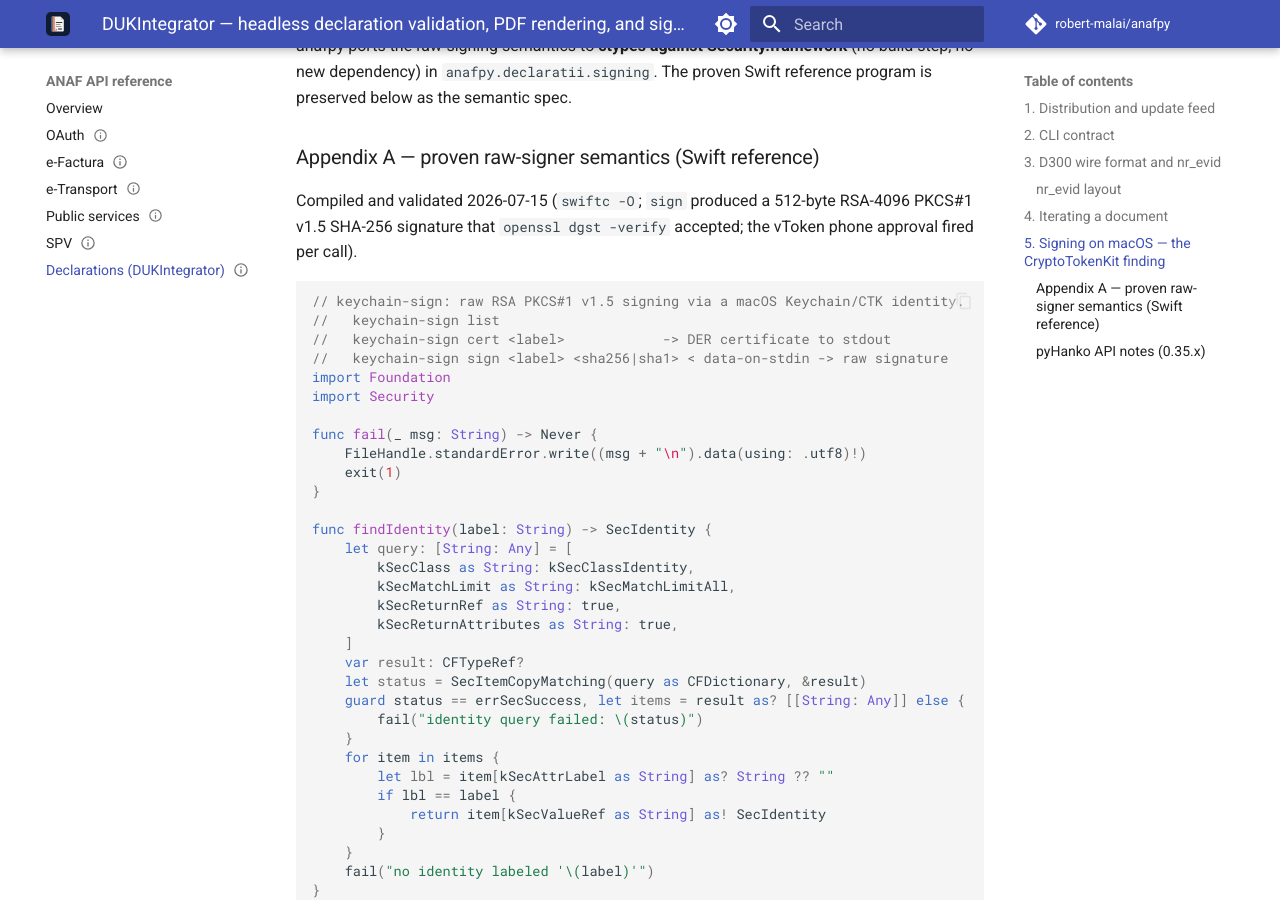
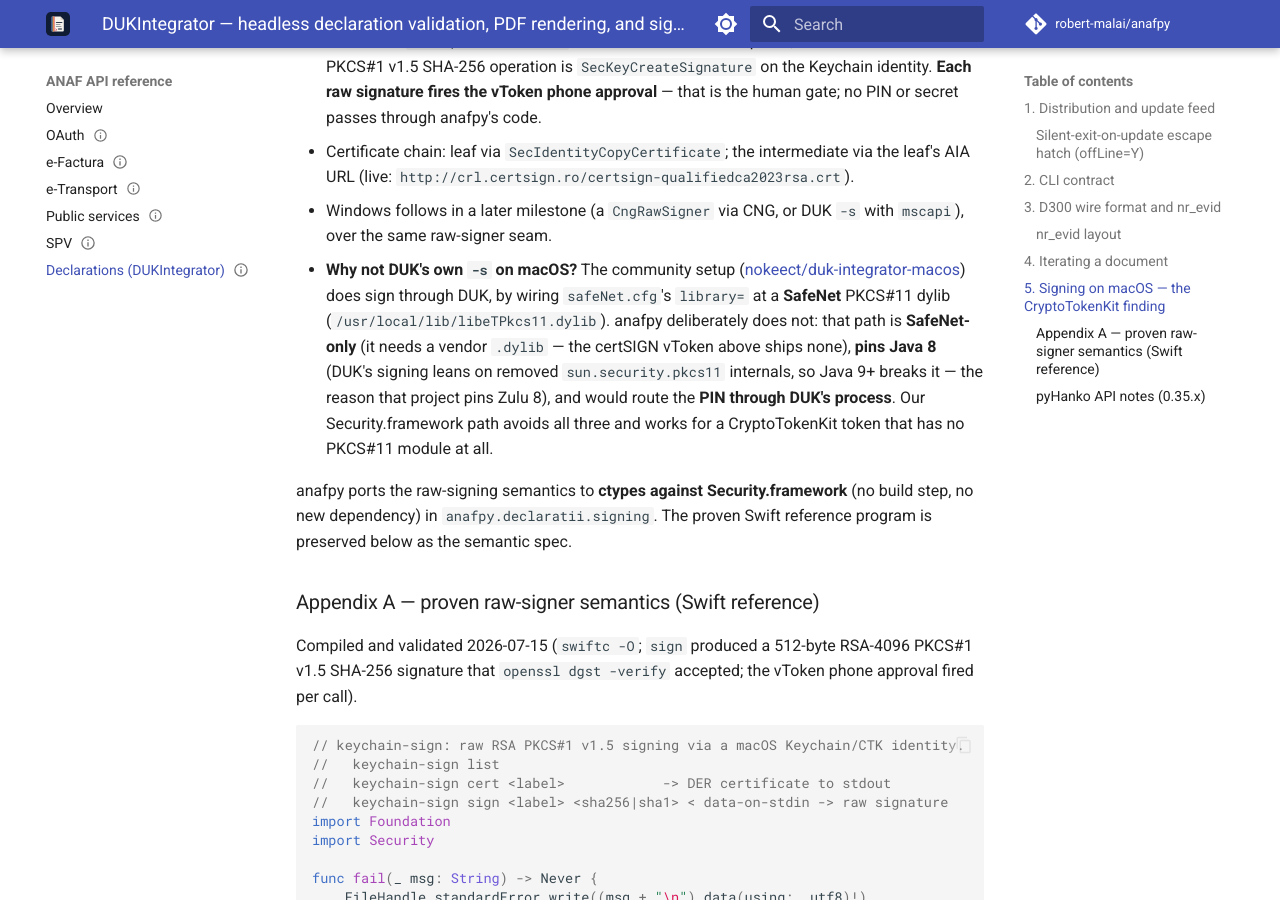
Before and after one commit to robert-malai/anafpy, an MkDocs documentation site: the page built from docs/anaf-reference/declaratii/duk.md, in a window 1280 px wide and 900 px high, scrolled down 3424 px. Built offline with MkDocs 1.6.1 and Material for MkDocs 9.7.7, drawn with Linux system fonts in a browser that asks for light colours; comment, search, counter and statistics services are not loaded; some of the changed text lies outside the part shown.

Commit message:
Add community macOS DUKIntegrator setup and clarify Java requirements

```diff
--- a/docs/anaf-reference/declaratii/duk.md
+++ b/docs/anaf-reference/declaratii/duk.md
@@ -12,6 +12,9 @@
   - url: https://static.anaf.ro/static/10/Anaf/Declaratii_R/AplicatiiDec/d300_v12_11022026.xml
     title: "D300 v12 XSD (the .xml extension notwithstanding, it is the schema)"
     retrieved: 2026-07-15
+  - url: https://github.com/nokeect/duk-integrator-macos
+    title: "Community macOS DUKIntegrator setup (AXIOM ADVISORY): offLine=Y silent-exit fix, Java-8 pin, SafeNet PKCS#11 signing config"
+    retrieved: 2026-07-16
 compiled: 2026-07-15
 compiled_by: claude-opus-4-8
 last_verified: 2026-07-15
@@ -43,6 +46,18 @@
   go into `dist/lib/`. **The GUI mode auto-updates; the CLI mode does not** —
   staleness must be surfaced (anafpy's `declaratie_duk_status` /
   `DukIntegrator.feed_versions` compare installed against the feed).
+
+### Silent-exit-on-update escape hatch (`offLine=Y`)
+
+anafpy's `-v`/`-p` runs did not hit this, but it is worth knowing: DUK's startup
+update check uses **hardcoded Windows paths**, and on a non-Windows host it can
+make the app **silently exit** (exit `0`, no err file, no PDF). The fix, from the
+community macOS setup ([nokeect/duk-integrator-macos]), is to disable the check by
+setting `offLine=Y` in a `config/config.properties` and pointing DUK at it with the
+CLI's `-c <configPath>` flag (see §2). If a CLI run ever exits cleanly but produces
+nothing, this is the first thing to try.
+
+[nokeect/duk-integrator-macos]: https://github.com/nokeect/duk-integrator-macos
 
 ## 2. CLI contract
 
@@ -149,6 +164,15 @@
   `http://crl.certsign.ro/certsign-qualifiedca2023rsa.crt`).
 - Windows follows in a later milestone (a `CngRawSigner` via CNG, or DUK `-s`
   with `mscapi`), over the same raw-signer seam.
+- **Why not DUK's own `-s` on macOS?** The community setup
+  ([nokeect/duk-integrator-macos]) does sign through DUK, by wiring `safeNet.cfg`'s
+  `library=` at a **SafeNet** PKCS#11 dylib (`/usr/local/lib/libeTPkcs11.dylib`).
+  anafpy deliberately does not: that path is **SafeNet-only** (it needs a vendor
+  `.dylib` — the certSIGN vToken above ships none), **pins Java 8** (DUK's signing
+  leans on removed `sun.security.pkcs11` internals, so Java 9+ breaks it — the
+  reason that project pins Zulu 8), and would route the **PIN through DUK's
+  process**. Our Security.framework path avoids all three and works for a
+  CryptoTokenKit token that has no PKCS#11 module at all.
 
 anafpy ports the raw-signing semantics to **ctypes against Security.framework**
 (no build step, no new dependency) in `anafpy.declaratii.signing`. The proven
```
Also changed, not shown: docs/mcp/setup.md (+9 -1 lines).
